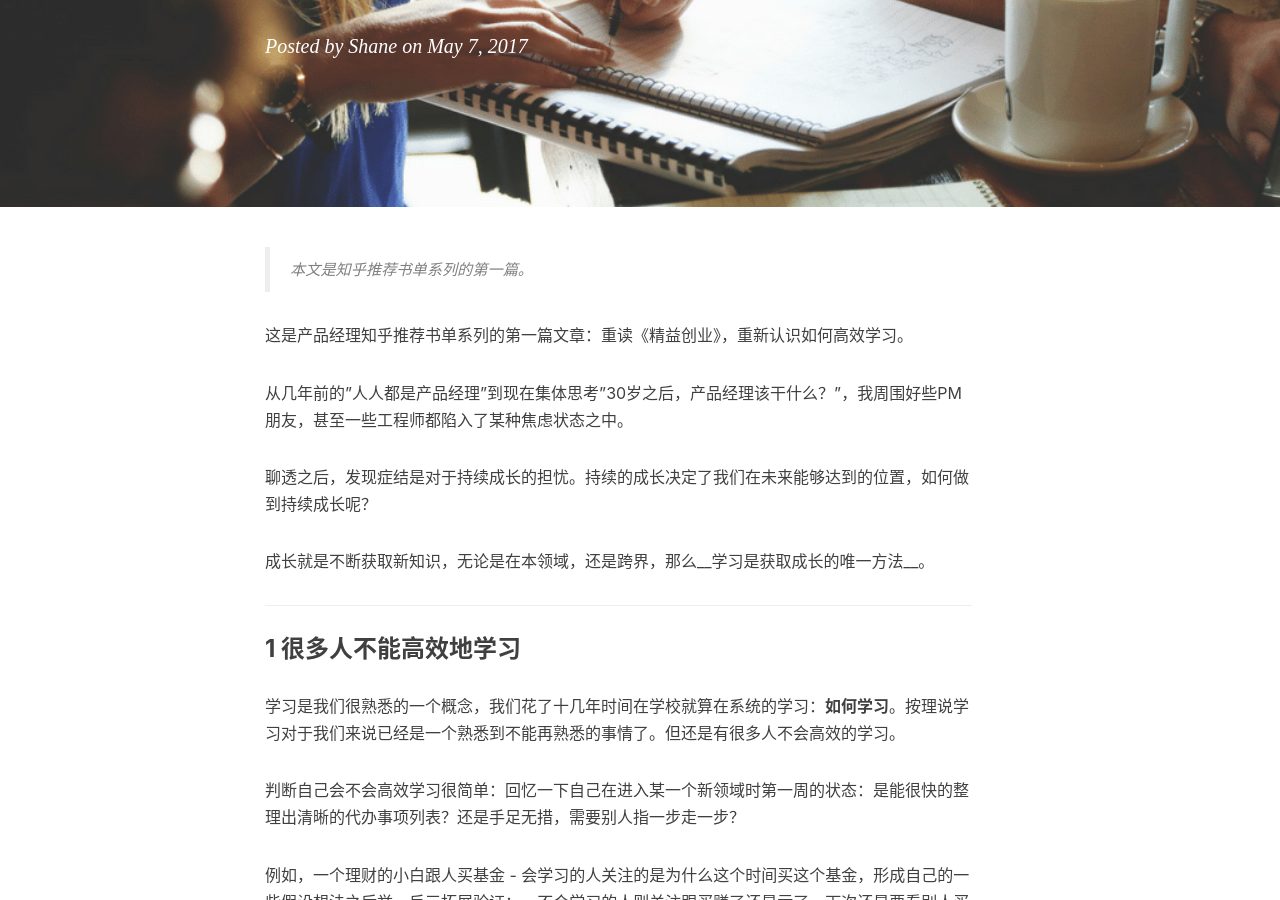
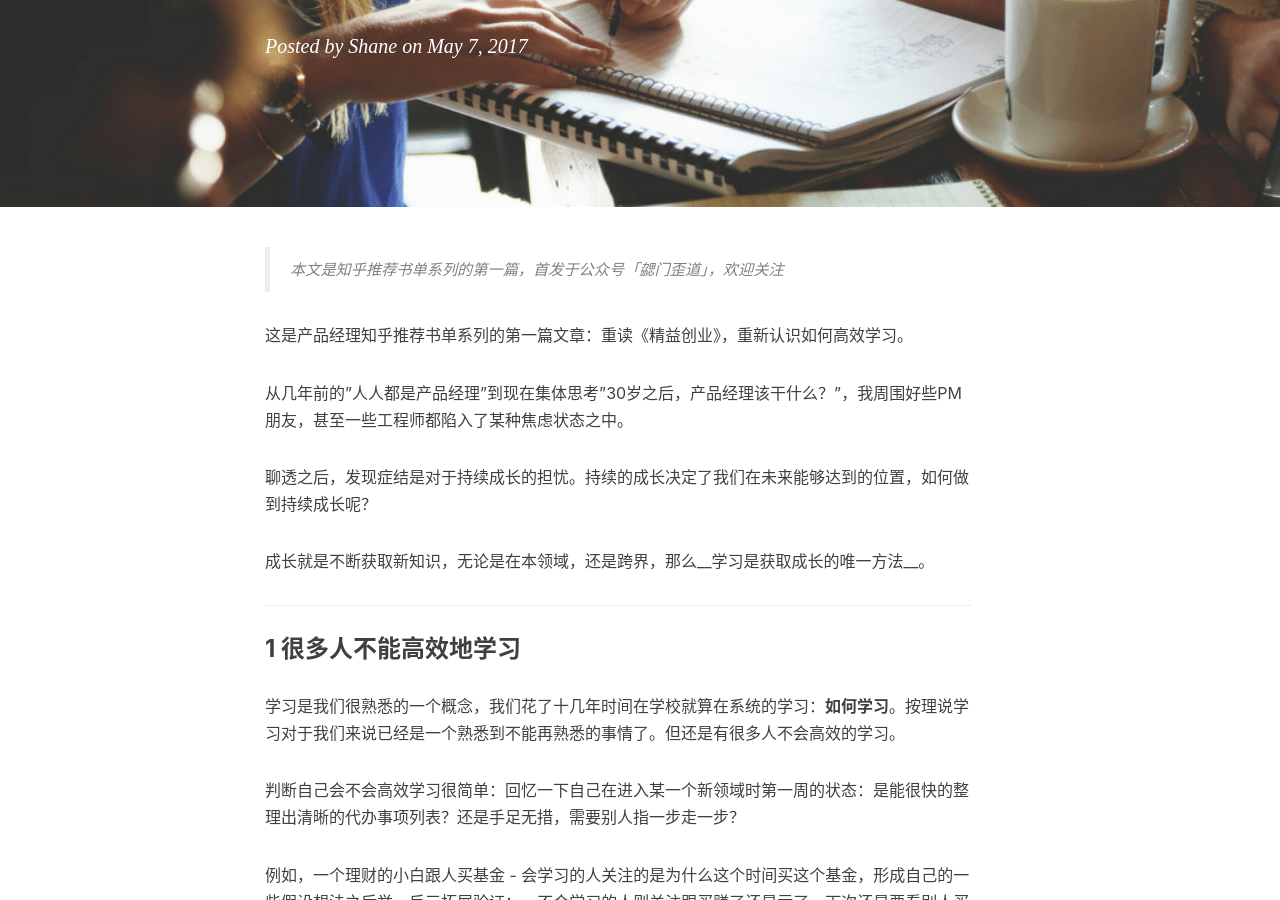
Before and after one commit to shaneliu/shaneliu.github.io, a Jekyll site: the page built from _posts/2017-05-07-How-2-learn.markdown, in a window 1280 px wide and 900 px high, scrolled down 316 px. Built offline with Jekyll 4.4.1, drawn with Linux system fonts in a browser that asks for light colours; nearby versions of some CDN libraries; comment, search, counter and statistics services are not loaded.

```diff
--- a/_posts/2017-04-27-How-to-ask.markdown
+++ b/_posts/2017-04-27-How-to-ask.markdown
@@ -9,6 +9,9 @@
     - 方法论
     - 读书笔记
 ---
+
+
+>首发于公众号「勰门歪道」，欢迎关注
 
 偷懒了好多天，今天推荐几本书，先说冯唐的《小通鉴》。
 
--- a/_posts/2017-05-05-kill-procrastination.markdown
+++ b/_posts/2017-05-05-kill-procrastination.markdown
@@ -11,6 +11,7 @@
 ---
 
 
+>首发于公众号「勰门歪道」，欢迎关注
 
 自工作开始，我每天总有忙不完的事情。一开始就直觉认为这是互联网行业的特性，毕竟"唯快不破"是行业的信仰。
 
--- a/_posts/2017-05-07-How-2-learn.markdown
+++ b/_posts/2017-05-07-How-2-learn.markdown
@@ -12,7 +12,7 @@
 ---
 
 
->本文是知乎推荐书单系列的第一篇。
+>本文是知乎推荐书单系列的第一篇，首发于公众号「勰门歪道」，欢迎关注
 
 这是产品经理知乎推荐书单系列的第一篇文章：重读《精益创业》，重新认识如何高效学习。
 
```
